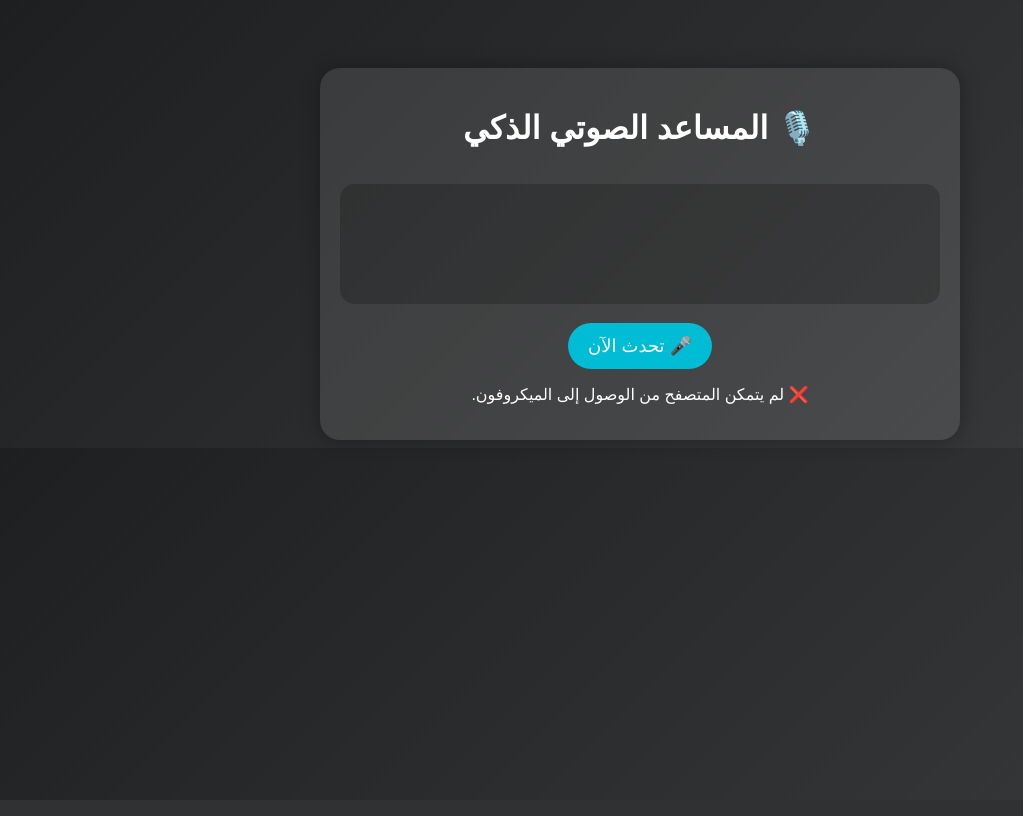
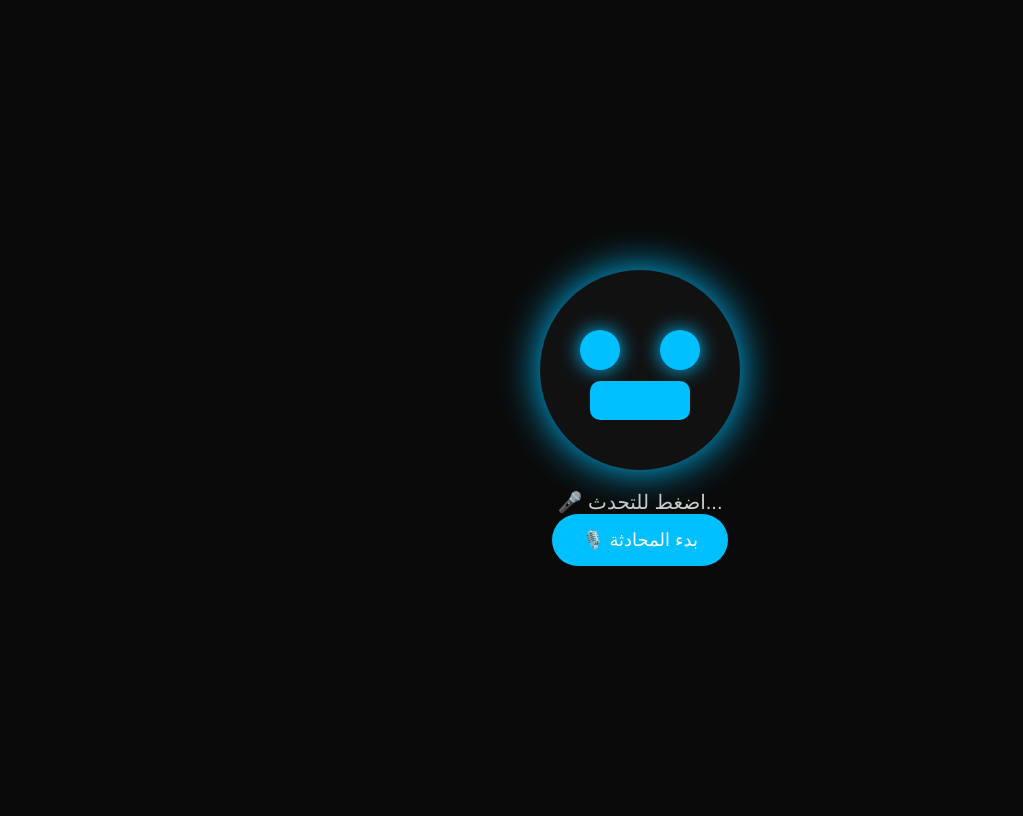
Before and after one commit to mohemmad32327153-source/VoiceAssistantWeb, a Flask app: page / in a window 1280 px wide. Shown: the whole page, without its empty margins (0-1023 px from the left). Run offline with Flask 3, Linux system fonts and the light colour scheme.

Commit message:
تحديث الواجهة بوجه وعيون وفم متفاعل

```diff
--- a/app.py
+++ b/app.py
@@ -1,103 +1,30 @@
-# app.py — نسخة متكاملة تربط التعرف على الصوت مع OpenAI وتعيد النص للمتصفح
 from flask import Flask, render_template, request, jsonify
-import speech_recognition as sr
+from openai import OpenAI
 import os
-from openai import OpenAI
 
 app = Flask(__name__)
+client = OpenAI(api_key=os.getenv("OPENAI_API_KEY"))
 
-# ======== تهيئة OpenAI ========
-OPENAI_KEY = os.getenv("OPENAI_API_KEY")
-if not OPENAI_KEY:
-    raise ValueError("❌ لم يتم العثور على متغير البيئة OPENAI_API_KEY. ضع مفتاح OpenAI في البيئة.")
-
-client = OpenAI(api_key=OPENAI_KEY)
-
-# ======== دالة لاكتشاف اللغة من نص ========
-def detect_language_from_text(text: str) -> str:
-    # إذا احتوى النص على حروف عربية نعتبرها عربية، خلاف ذلك إنجليزية
-    if any('\u0600' <= ch <= '\u06FF' for ch in text):
-        return "ar"
-    return "en"
-
-# ======== صفحة الواجهة ========
 @app.route("/")
 def index():
     return render_template("index.html")
 
-# ======== نقطة استقبال الصوت من المتصفح ========
-@app.route("/voice", methods=["POST"])
-def voice():
-    """
-    يتوقع ملف صوتي (audio) من المتصفح (Blob).
-    يقوم بتحويله إلى نص محلياً (speech_recognition).
-    يرسل النص إلى OpenAI للحصول على رد ذكي.
-    يعيد JSON: {reply: "...", lang: "ar"|"en", recognized_text: "..."}
-    """
-    if "audio" not in request.files:
-        return jsonify({"error": "No audio file uploaded"}), 400
-
-    audio_file = request.files["audio"]
-
-    recognizer = sr.Recognizer()
-    recognized_text = ""
-    lang_detected = "en"
-
-    # نحاول تحويل الملف الصوتي إلى نص: نجرب الإنجليزية ثم العربية
+@app.route("/process_audio", methods=["POST"])
+def process_audio():
+    data = request.get_json()
+    user_text = data.get("text", "")
     try:
-        with sr.AudioFile(audio_file) as source:
-            audio_data = recognizer.record(source)
-        try:
-            recognized_text = recognizer.recognize_google(audio_data, language="en-US")
-            lang_detected = "en"
-        except sr.UnknownValueError:
-            # إن فشل التعرف بالإنجليزي نحاول بالعربي
-            try:
-                recognized_text = recognizer.recognize_google(audio_data, language="ar-SA")
-                lang_detected = "ar"
-            except sr.UnknownValueError:
-                return jsonify({"reply": "❌ لم أتمكن من فهم الصوت. حاول مرة أخرى بوضوح.", "lang": "ar", "recognized_text": ""})
+        response = client.chat.completions.create(
+            model="gpt-3.5-turbo",
+            messages=[
+                {"role": "system", "content": "أنت مساعد صوتي ذكي ومهذب"},
+                {"role": "user", "content": user_text}
+            ]
+        )
+        reply = response.choices[0].message.content
+        return jsonify({"reply": reply})
     except Exception as e:
-        # خطأ في معالجة الملف الصوتي
-        return jsonify({"reply": f"❌ خطأ في معالجة الملف الصوتي: {str(e)}", "lang": "ar", "recognized_text": ""}), 500
-
-    # طباعة في الطرفية لتتبع ما تم اكتشافه (يساعد في الديباك)
-    print("==== recognized text ====")
-    print(recognized_text)
-    print("language detected:", lang_detected)
-    print("=========================")
-
-    # ======== إرسال إلى OpenAI للحصول على رد ذكي ========
-    # نرسل النص ونطلب الرد بنفس لغة المستخدم.
-    try:
-        prompt = recognized_text
-        # يمكنك تعديل system instruction لو أردت أسلوب معين
-        # هنا نستخدم استدعاء بسيط للحصول على نص الرد
-        response = client.responses.create(
-            model="gpt-4o-mini",
-            input=prompt
-        )
-        # استخدم output_text كما استخدمناه سابقًا في كودك
-        reply_text = response.output_text.strip() if hasattr(response, "output_text") else ""
-        if not reply_text:
-            # كاحتياط إذا لم يرجع output_text استخلاص من البنية الأخرى
-            # (قد تختلف ردود مكتبات openai في البنيوية)
-            try:
-                # في بعض نسخ SDK يكون المحتوى في response.output[0].content[0].text أو مشابه
-                reply_text = str(response)
-            except:
-                reply_text = "عذراً، حصل خطأ في الحصول على رد من OpenAI."
-    except Exception as e:
-        print("OpenAI error:", e)
-        return jsonify({"reply": f"❌ خطأ عند التواصل مع OpenAI: {str(e)}", "lang": lang_detected, "recognized_text": recognized_text}), 500
-
-    # ======== إعادة النتيجة إلى المتصفح ========
-    return jsonify({
-        "reply": reply_text,
-        "lang": lang_detected,
-        "recognized_text": recognized_text
-    })
+        return jsonify({"reply": f"حدث خطأ: {e}"})
 
 if __name__ == "__main__":
-    port = int(os.environ.get("PORT", 5000))
-    app.run(host="0.0.0.0", port=port)
+    app.run(host="0.0.0.0", port=5000)
--- a/requirements.txt
+++ b/requirements.txt
@@ -1,7 +1,8 @@
-Flask
+flask
+openai
 SpeechRecognition
 gTTS
 pygame
-openai
 numpy
 sounddevice
+gunicorn
--- a/requirements.txt.txt
+++ /dev/null
@@ -1,5 +0,0 @@
-Flask==2.3.2
-speechrecognition==3.8.1
-gTTS==2.4.7
-openai>=1.0.0
-numpy==1.26.0
--- a/static/script.js
+++ b/static/script.js
@@ -1,81 +1,54 @@
-const startBtn = document.getElementById("btnStart");
-const responseText = document.getElementById("responseText");
-const canvas = document.getElementById("wave");
-const ctx = canvas.getContext("2d");
+const button = document.getElementById("talk-btn");
+const statusEl = document.getElementById("status");
+const responseBox = document.getElementById("response-box");
 
-// إعداد الموجات الصوتية
-navigator.mediaDevices.getUserMedia({ audio: true })
-  .then(stream => {
-    const audioContext = new AudioContext();
-    const source = audioContext.createMediaStreamSource(stream);
-    const analyser = audioContext.createAnalyser();
-    source.connect(analyser);
-    analyser.fftSize = 64;
+let isListening = false;
+let recognition;
 
-    const bufferLength = analyser.frequencyBinCount;
-    const dataArray = new Uint8Array(bufferLength);
+if ('webkitSpeechRecognition' in window) {
+  recognition = new webkitSpeechRecognition();
+  recognition.lang = "ar-SA";
+  recognition.continuous = false;
+  recognition.interimResults = false;
 
-    function drawWave() {
-      requestAnimationFrame(drawWave);
-      analyser.getByteFrequencyData(dataArray);
+  recognition.onstart = () => {
+    isListening = true;
+    statusEl.textContent = "🎧 جاري الاستماع...";
+    document.querySelector(".mouth").style.animation = "speak 0.5s infinite";
+  };
 
-      ctx.fillStyle = "rgba(0,0,0,0.1)";
-      ctx.fillRect(0, 0, canvas.width, canvas.height);
+  recognition.onend = () => {
+    isListening = false;
+    statusEl.textContent = "🤖 جاري التفكير...";
+    document.querySelector(".mouth").style.animation = "";
+  };
 
-      const barWidth = (canvas.width / bufferLength) * 2.5;
-      let x = 0;
-      for (let i = 0; i < bufferLength; i++) {
-        const barHeight = dataArray[i] / 2;
-        ctx.fillStyle = `rgb(${barHeight + 100},200,255)`;
-        ctx.fillRect(x, canvas.height - barHeight, barWidth, barHeight);
-        x += barWidth + 1;
-      }
-    }
-    drawWave();
+  recognition.onresult = async (event) => {
+    const text = event.results[0][0].transcript;
+    statusEl.textContent = "💭 جاري المعالجة...";
+    const response = await fetch("/process_audio", {
+      method: "POST",
+      headers: { "Content-Type": "application/json" },
+      body: JSON.stringify({ text })
+    });
+    const data = await response.json();
+    responseBox.textContent = data.reply;
+    responseBox.style.display = "block";
+    statusEl.textContent = "✅ الرد جاهز!";
+    speak(data.reply);
+  };
+}
 
-    // ======== وظيفة الضغط على زر "تحدث الآن" ========
-    startBtn.onclick = () => {
-      const mediaRecorder = new MediaRecorder(stream);
-      const audioChunks = [];
+button.onclick = () => {
+  if (!isListening) {
+    recognition.start();
+  } else {
+    recognition.stop();
+  }
+};
 
-      mediaRecorder.ondataavailable = event => {
-        audioChunks.push(event.data);
-      };
-
-      mediaRecorder.onstop = () => {
-        const audioBlob = new Blob(audioChunks, { type: "audio/wav" });
-        const formData = new FormData();
-        formData.append("audio", audioBlob);
-
-        responseText.textContent = "⏳ جاري التحليل والرد...";
-
-        fetch("/voice", { method: "POST", body: formData })
-          .then(res => res.json())
-          .then(data => {
-            responseText.textContent = data.reply;
-
-            // تشغيل الصوت باستخدام SpeechSynthesis بناءً على اللغة المكتشفة
-            const utter = new SpeechSynthesisUtterance(data.reply);
-            utter.lang = data.lang === "ar" ? "ar-SA" : "en-US";
-            speechSynthesis.speak(utter);
-          })
-          .catch(err => {
-            console.error(err);
-            responseText.textContent = "❌ حدث خطأ في التواصل مع الخادم.";
-          });
-      };
-
-      // بدء التسجيل
-      mediaRecorder.start();
-      responseText.textContent = "🎙️ استمع الآن...";
-
-      // وقف التسجيل بعد 4 ثواني أو يمكنك تعديل الوقت
-      setTimeout(() => {
-        mediaRecorder.stop();
-      }, 4000);
-    };
-  })
-  .catch(err => {
-    console.error("Error accessing microphone:", err);
-    responseText.textContent = "❌ لم يتمكن المتصفح من الوصول إلى الميكروفون.";
-  });
+function speak(text) {
+  const utterance = new SpeechSynthesisUtterance(text);
+  utterance.lang = "ar-SA";
+  speechSynthesis.speak(utterance);
+}
--- a/static/style.css
+++ b/static/style.css
@@ -1,40 +1,97 @@
 body {
+  background-color: #0a0a0a;
+  color: white;
   font-family: "Cairo", sans-serif;
-  background: linear-gradient(135deg, #1d1f20, #3a3b3c);
-  color: #fff;
-  text-align: center;
-  padding-top: 60px;
+  display: flex;
+  justify-content: center;
+  align-items: center;
+  height: 100vh;
+  flex-direction: column;
 }
 
 .container {
-  width: 90%;
-  max-width: 600px;
-  margin: auto;
-  background: rgba(255,255,255,0.1);
-  border-radius: 20px;
-  padding: 20px;
-  box-shadow: 0 0 20px rgba(0,0,0,0.3);
+  text-align: center;
 }
 
-button {
-  background-color: #00bcd4;
-  color: #fff;
+.robot {
+  background-color: #111;
+  border-radius: 50%;
+  width: 200px;
+  height: 200px;
+  margin: 20px auto;
+  position: relative;
+  box-shadow: 0 0 40px #00bfff;
+  transition: 0.3s ease;
+}
+
+.eyes {
+  display: flex;
+  justify-content: space-between;
+  position: absolute;
+  top: 60px;
+  left: 40px;
+  right: 40px;
+}
+
+.eye {
+  width: 40px;
+  height: 40px;
+  background-color: #00bfff;
+  border-radius: 50%;
+  box-shadow: 0 0 20px #00bfff;
+  animation: blink 3s infinite;
+}
+
+@keyframes blink {
+  0%, 90%, 100% { transform: scaleY(1); }
+  95% { transform: scaleY(0.2); }
+}
+
+.mouth {
+  position: absolute;
+  bottom: 50px;
+  left: 50%;
+  transform: translateX(-50%);
+  width: 100px;
+  height: 20px;
+  background-color: #00bfff;
+  border-radius: 10px;
+  animation: speak 1.5s infinite;
+}
+
+@keyframes speak {
+  0%, 100% { height: 20px; }
+  50% { height: 40px; }
+}
+
+.talk-button {
+  padding: 15px 30px;
+  font-size: 18px;
   border: none;
-  padding: 12px 20px;
-  border-radius: 50px;
-  font-size: 18px;
+  border-radius: 30px;
+  background-color: #00bfff;
+  color: white;
   cursor: pointer;
   transition: 0.3s;
 }
 
-button:hover {
-  background-color: #0097a7;
+.talk-button:hover {
+  background-color: #0080ff;
 }
 
-canvas {
-  width: 100%;
-  height: 120px;
-  background: rgba(0,0,0,0.2);
-  border-radius: 15px;
-  margin: 15px 0;
+.status {
+  margin-top: 10px;
+  font-size: 20px;
+  color: #ccc;
 }
+
+.response-box {
+  margin-top: 20px;
+  background-color: #222;
+  padding: 15px;
+  border-radius: 10px;
+  max-width: 400px;
+  margin-left: auto;
+  margin-right: auto;
+  display: none;
+}
--- a/templates/index.html
+++ b/templates/index.html
@@ -1,20 +1,26 @@
 <!DOCTYPE html>
 <html lang="ar">
 <head>
-  <meta charset="UTF-8">
-  <title>المساعد الصوتي الذكي</title>
-  <link rel="stylesheet" href="{{ url_for('static', filename='style.css') }}">
+    <meta charset="UTF-8">
+    <title>مساعدك الذكي 🤖</title>
+    <link rel="stylesheet" href="{{ url_for('static', filename='style.css') }}">
 </head>
-<body dir="rtl">
-  <div class="container">
-    <h1>🎙️ المساعد الصوتي الذكي</h1>
-    <canvas id="wave"></canvas>
-    <div class="controls">
-      <button id="btnStart">🎤 تحدث الآن</button>
+<body>
+    <div class="container">
+        <div class="robot">
+            <div class="eyes">
+                <div class="eye"></div>
+                <div class="eye"></div>
+            </div>
+            <div class="mouth"></div>
+        </div>
+
+        <div class="status" id="status">🎤 اضغط للتحدث...</div>
+        <button id="talk-btn" class="talk-button">🎙️ بدء المحادثة</button>
+
+        <div id="response-box" class="response-box"></div>
     </div>
-    <p id="responseText">في انتظارك...</p>
-    <audio id="audioPlayer" controls hidden></audio>
-  </div>
-  <script src="{{ url_for('static', filename='script.js') }}"></script>
+
+    <script src="{{ url_for('static', filename='script.js') }}"></script>
 </body>
 </html>
```
